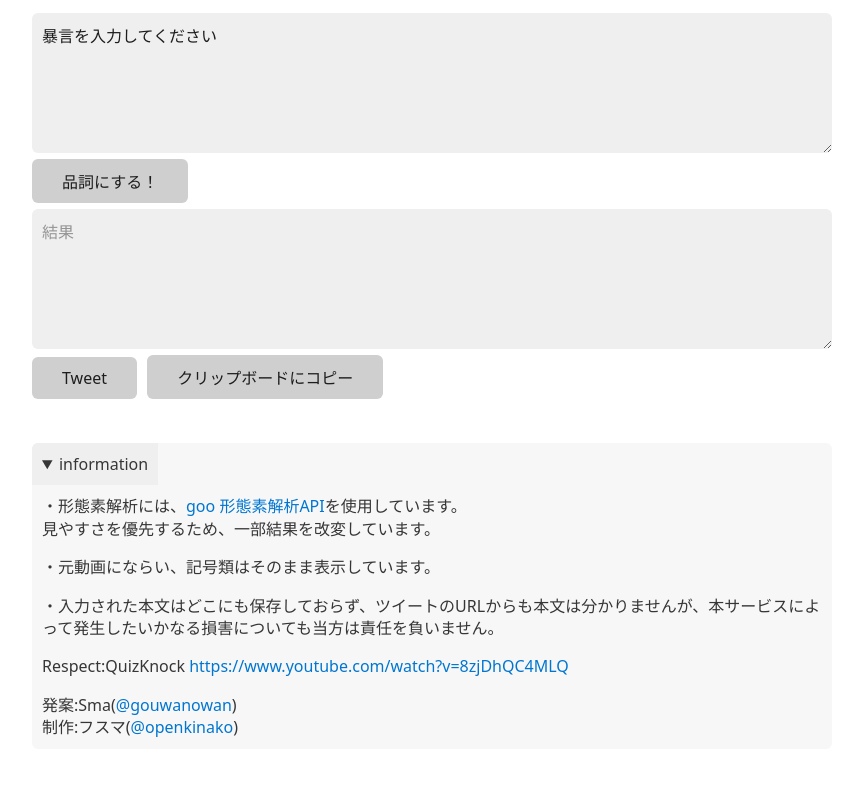
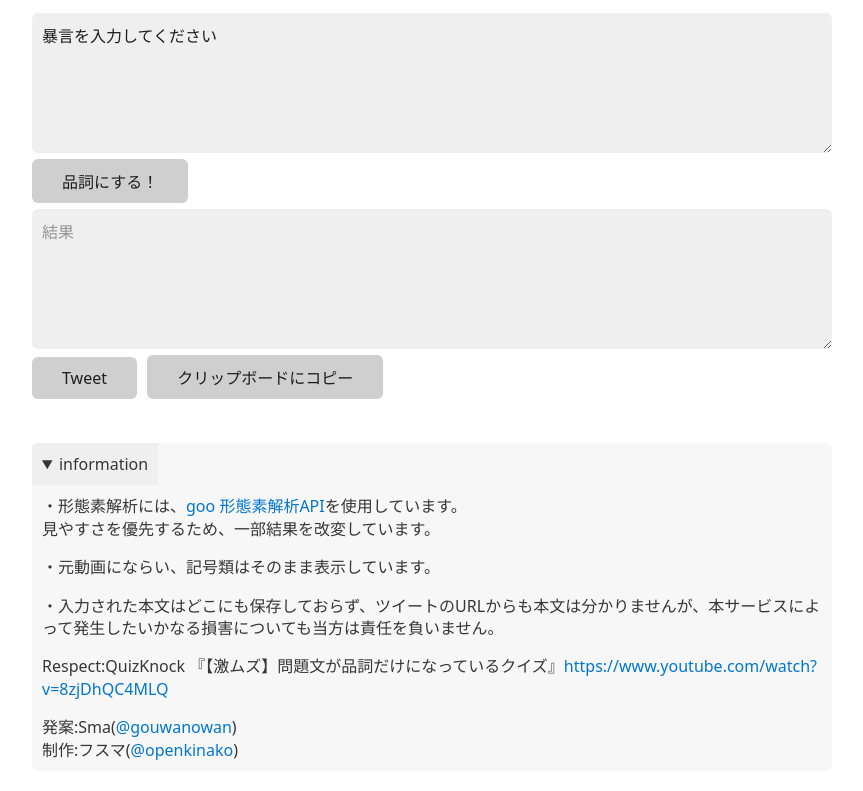
Before and after one commit to fusma/hinshitweet, a plain HTML site: page index.html in a window 1280 px wide. Shown: the part 115-906 px from the top of the page, without its empty margins (208-1071 px from the left). Before the commit the page ends 884 px from the top, so only its background shows below. Drawn offline with nearby package versions, Linux system fonts and the light colour scheme.

Commit message:
information

```diff
--- a/index.html
+++ b/index.html
@@ -27,7 +27,7 @@
             見やすさを優先するため、一部結果を改変しています。</p>
         <p>・元動画にならい、記号類はそのまま表示しています。</p>
         <p>・入力された本文はどこにも保存しておらず、ツイートのURLからも本文は分かりませんが、本サービスによって発生したいかなる損害についても当方は責任を負いません。</p>
-        <p>Respect:QuizKnock <a
+        <p>Respect:QuizKnock 『【激ムズ】問題文が品詞だけになっているクイズ』<a
                 href="https://www.youtube.com/watch?v=8zjDhQC4MLQ">https://www.youtube.com/watch?v=8zjDhQC4MLQ</a></p>
         <p>発案:Sma(<a href="https://twitter.com/gouwanowan">@gouwanowan</a>)<br>
             制作:フスマ(<a href="https://twitter.com/openkinako">@openkinako</a>)</p>
```
